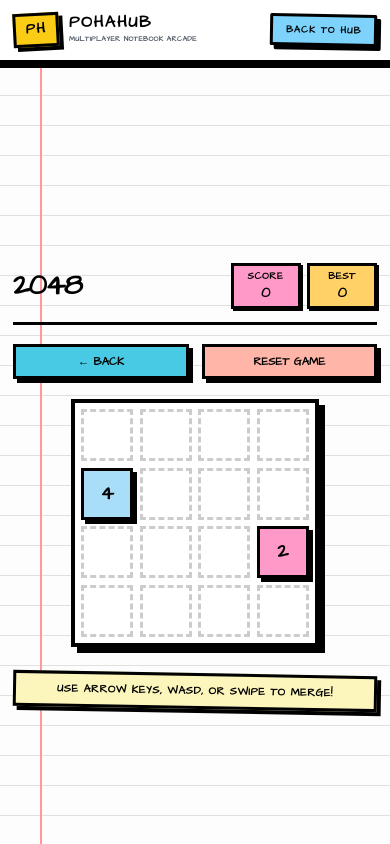
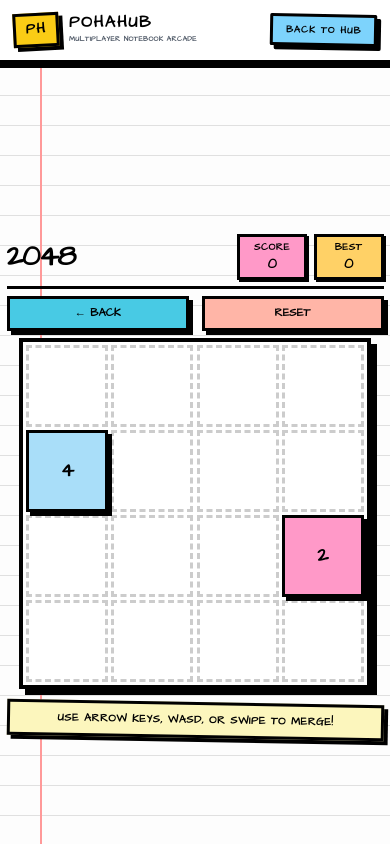
Before and after one commit to Bhavesh12y/POHAHUB, a React (Vite) app in the folder frontend/: page /games/2048 in a window 390 px wide. Shown: the top 844 px of the page. Built offline with nearby package versions, Linux system fonts and the light colour scheme; no server answers.

Commit message:
mobile view improved

```diff
--- a/frontend/src/components/MainLanding.jsx
+++ b/frontend/src/components/MainLanding.jsx
@@ -117,10 +117,16 @@ const SINGLE_PLAYER_GAMES = [
     id: 'dino',
     title: 'Dino Run',
     description: 'Jump over cacti and dodge obstacles in this endless runner.',
-    image: 'https://raw.githubusercontent.com/Bhavesh12y/POHAHUB/refs/heads/main/frontend/src/images/dino.png',
+    image: 'https://raw.githubusercontent.com/Bhavesh12y/POHAHUB/refs/heads/main/frontend/src/images/dinorun.png',
     path: '/games/dino',
     available: true,
     headerColor: 'bg-[#93c5fd]',
+
+
+
+
+
+
     buttonColor: 'bg-[#fca5a5]',
     tilt: 'rotate-1',
   },
--- a/frontend/src/games/2048/Game2048.jsx
+++ b/frontend/src/games/2048/Game2048.jsx
@@ -225,11 +225,11 @@ export default function Game2048() {
   };
 
   return (
-    <div className="flex flex-col items-center justify-center min-h-screen font-[var(--font-family,'Comic_Sans_MS',cursive)] bg-transparent overflow-hidden">
-      <div className="w-full max-w-[500px] p-4">
+    <div className="flex flex-col items-center justify-center min-h-screen font-[var(--font-family,'Comic_Sans_MS',cursive)] bg-transparent overflow-hidden pt-0">
+      <div className="w-full max-w-[500px] p-2 sm:p-4">
 
-        {/* Header - Adjusted for mobile fit */}
-        <div className="flex flex-row justify-between items-center mb-6 sm:mb-8 border-b-[3px] border-black pb-4 gap-2">
+        {/* Header - Tightened margins for mobile */}
+        <div className="flex flex-row justify-between items-center mb-2 sm:mb-8 border-b-[3px] border-black pb-2 gap-2">
           <h1 className="text-4xl sm:text-6xl font-black text-black tracking-tighter uppercase shrink-0">2048</h1>
 
           <div className="flex gap-2 sm:gap-4 shrink-0">
@@ -246,8 +246,8 @@ export default function Game2048() {
           </div>
         </div>
 
-        {/* Controls */}
-        <div className="flex justify-between items-center mb-6 sm:mb-8 gap-4">
+        {/* Controls - Tightened margins */}
+        <div className="flex justify-between items-center mb-2 sm:mb-8 gap-4">
           <button
             onClick={() => navigate('/')}
             className="flex-1 bg-[#48cae4] border-[3px] border-black shadow-[4px_4px_0_0_#000] active:shadow-[0_0_0_0_#000] active:translate-y-[4px] active:translate-x-[4px] hover:-translate-y-1 hover:shadow-[6px_6px_0_0_#000] transition-all text-black font-bold py-2 px-2 sm:px-4 text-sm sm:text-base uppercase cursor-pointer"
@@ -258,16 +258,16 @@ export default function Game2048() {
             onClick={startNewGame}
             className="flex-1 bg-[#ffb5a7] border-[3px] border-black shadow-[4px_4px_0_0_#000] active:shadow-[0_0_0_0_#000] active:translate-y-[4px] active:translate-x-[4px] hover:-translate-y-1 hover:shadow-[6px_6px_0_0_#000] transition-all text-black font-bold py-2 px-2 sm:px-4 text-sm sm:text-base uppercase cursor-pointer"
           >
-            Reset Game
+            Reset
           </button>
         </div>
 
-        {/* Game Grid Container */}
+        {/* Game Grid Container - Tightened padding */}
         <div
-          className="bg-white border-[4px] border-black shadow-[6px_6px_0_0_#000] sm:shadow-[8px_8px_0_0_#000] p-2 sm:p-4 touch-none select-none relative cursor-grab active:cursor-grabbing mx-auto w-fit max-w-full"
+          className="bg-white border-[4px] border-black shadow-[6px_6px_0_0_#000] sm:shadow-[8px_8px_0_0_#000] p-1 sm:p-4 touch-none select-none relative cursor-grab active:cursor-grabbing mx-auto w-fit max-w-full"
           onPointerDown={handlePointerDown}
           onPointerUp={handlePointerUp}
-          onPointerCancel={handlePointerUp} // Failsafe for mobile drag interruptions
+          onPointerCancel={handlePointerUp}
         >
           {gameOver && (
             <div className="absolute inset-0 bg-white/80 backdrop-blur-sm z-10 flex flex-col items-center justify-center border-[4px] border-black m-[-4px]">
@@ -283,13 +283,13 @@ export default function Game2048() {
             </div>
           )}
 
-          <div className="grid grid-cols-4 gap-2 sm:gap-3 pointer-events-none">
+          <div className="grid grid-cols-4 gap-1 sm:gap-3 pointer-events-none">
             {board.map((row, rIdx) =>
               row.map((cell, cIdx) => (
                 <div
                   key={`${rIdx}-${cIdx}`}
-                  // Scaled to w-16 h-16 (64px) for better tapping/swiping on mobile displays
-                  className={`w-16 h-16 sm:w-24 sm:h-24 text-2xl sm:text-4xl ${getTileStyle(cell)}`}
+                  // Scaled using vw for massive tiles that fit perfectly
+                  className={`w-[21vw] h-[21vw] max-w-[90px] max-h-[90px] sm:w-24 sm:h-24 text-2xl sm:text-4xl ${getTileStyle(cell)}`}
                 >
                   {cell !== 0 ? cell : ''}
                 </div>
@@ -298,7 +298,8 @@ export default function Game2048() {
           </div>
         </div>
 
-        <p className="mt-8 text-black text-center px-4 font-bold uppercase tracking-wider text-[11px] sm:text-base bg-[#fcf6bd] border-[3px] border-black p-2 sm:p-3 shadow-[4px_4px_0_0_#000] transform rotate-1">
+        {/* Footer text tightened */}
+        <p className="mt-4 text-black text-center px-4 font-bold uppercase tracking-wider text-[11px] sm:text-base bg-[#fcf6bd] border-[3px] border-black p-2 sm:p-3 shadow-[4px_4px_0_0_#000] transform rotate-1">
           Use Arrow Keys, WASD, or Swipe to merge!
         </p>
       </div>
--- a/frontend/src/games/dino/DinoDash.jsx
+++ b/frontend/src/games/dino/DinoDash.jsx
@@ -180,11 +180,11 @@ export default function DinoDash() {
   const showRightLeg = isRunning && (renderState.frames % 12 >= 6);
 
   return (
-    <div className="flex flex-col items-center justify-center min-h-screen font-[var(--font-family,'Comic_Sans_MS',cursive)] bg-transparent overflow-hidden select-none">
-      <div className="w-full max-w-[500px] p-4">
+    <div className="flex flex-col items-center justify-center min-h-screen font-[var(--font-family,'Comic_Sans_MS',cursive)] bg-transparent overflow-hidden select-none pt-0">
+      <div className="w-full max-w-[500px] p-2 sm:p-4">
 
-        {/* Header */}
-        <div className="flex flex-row justify-between items-center mb-6 sm:mb-8 border-b-[3px] border-black pb-4 gap-2">
+        {/* Header - Tightened margins */}
+        <div className="flex flex-row justify-between items-center mb-2 sm:mb-8 border-b-[3px] border-black pb-2 gap-2">
           <h1 className="text-4xl sm:text-5xl font-black text-black tracking-tighter uppercase shrink-0 leading-none">
             Dino<br/>Dash
           </h1>
@@ -201,8 +201,8 @@ export default function DinoDash() {
           </div>
         </div>
 
-        {/* Controls */}
-        <div className="flex justify-between items-center mb-4 sm:mb-6 gap-4">
+        {/* Controls - Tightened margins */}
+        <div className="flex justify-between items-center mb-2 sm:mb-6 gap-4">
           <button
             onClick={() => navigate('/')}
             className="flex-1 bg-[#48cae4] border-[3px] border-black shadow-[4px_4px_0_0_#000] active:shadow-[0_0_0_0_#000] active:translate-y-[4px] active:translate-x-[4px] hover:-translate-y-1 hover:shadow-[6px_6px_0_0_#000] transition-all text-black font-bold py-2 px-2 sm:px-4 text-sm sm:text-base uppercase cursor-pointer"
@@ -211,9 +211,9 @@ export default function DinoDash() {
           </button>
         </div>
 
-        {/* Game Area */}
+        {/* Game Area - Height set using vh to prevent scrolling while keeping it big */}
         <div
-          className="bg-white border-[4px] border-black shadow-[6px_6px_0_0_#000] sm:shadow-[8px_8px_0_0_#000] relative mx-auto w-full h-[250px] sm:h-[300px] mb-6 overflow-hidden cursor-pointer touch-manipulation group"
+          className="bg-white border-[4px] border-black shadow-[6px_6px_0_0_#000] sm:shadow-[8px_8px_0_0_#000] relative mx-auto w-full h-[35vh] min-h-[220px] max-h-[300px] sm:h-[300px] mb-2 overflow-hidden cursor-pointer touch-manipulation group"
           onPointerDown={jump}
         >
           {/* Start Screen */}
@@ -320,18 +320,18 @@ export default function DinoDash() {
 
         </div>
 
-        {/* Massive Mobile Jump Button */}
+        {/* Massive Mobile Jump Button - Tightened margin */}
         <button
           onPointerDown={(e) => {
-            e.preventDefault(); // Prevents zoom/scroll side-effects on mobile
+            e.preventDefault();
             jump();
           }}
-          className="w-full mt-6 bg-[#ff99c8] border-[4px] border-black shadow-[6px_6px_0_0_#000] active:shadow-[0_0_0_0_#000] active:translate-y-[6px] active:translate-x-[6px] transition-all text-black font-black py-4 sm:py-6 text-3xl sm:text-4xl uppercase tracking-widest cursor-pointer touch-manipulation block"
+          className="w-full mt-2 bg-[#ff99c8] border-[4px] border-black shadow-[6px_6px_0_0_#000] active:shadow-[0_0_0_0_#000] active:translate-y-[6px] active:translate-x-[6px] transition-all text-black font-black py-3 sm:py-6 text-2xl sm:text-4xl uppercase tracking-widest cursor-pointer touch-manipulation block"
         >
           JUMP
         </button>
 
-        <p className="mt-4 text-black text-center px-4 font-bold uppercase tracking-wider text-[10px] sm:text-xs opacity-70">
+        <p className="mt-2 text-black text-center px-4 font-bold uppercase tracking-wider text-[10px] sm:text-xs opacity-70">
           Keyboard: Space / W / Up Arrow
         </p>
 
```
